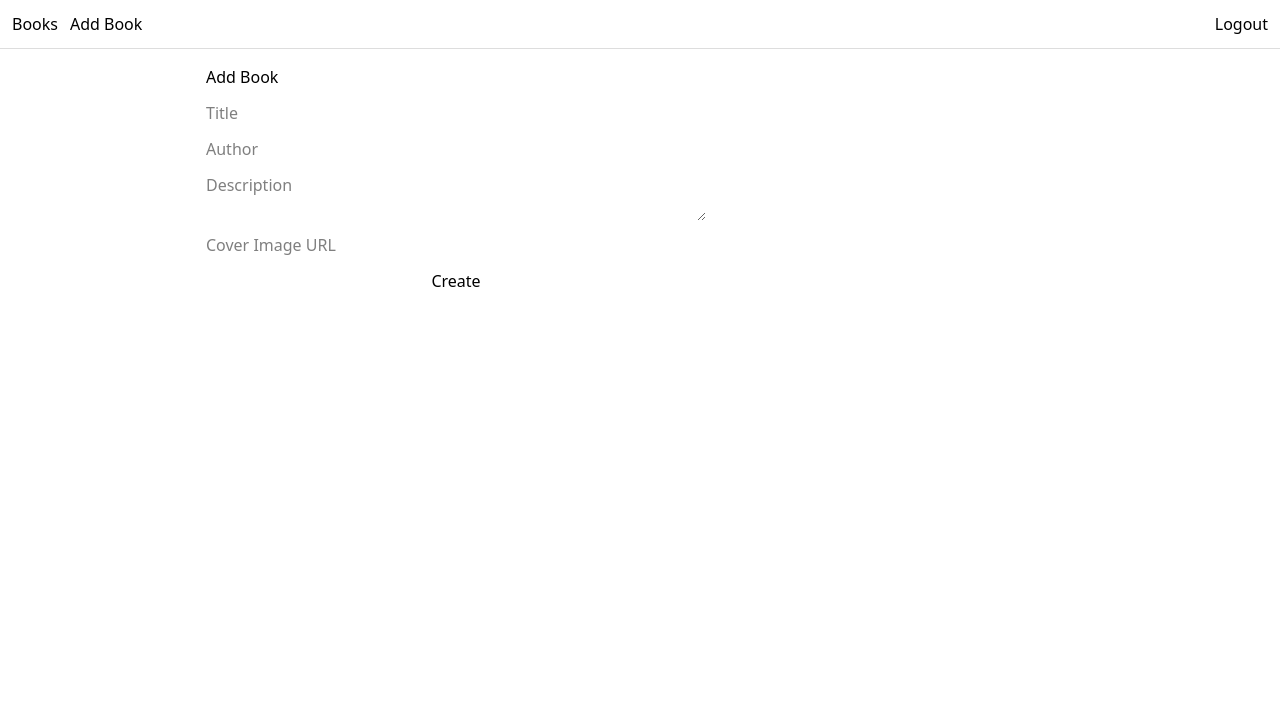
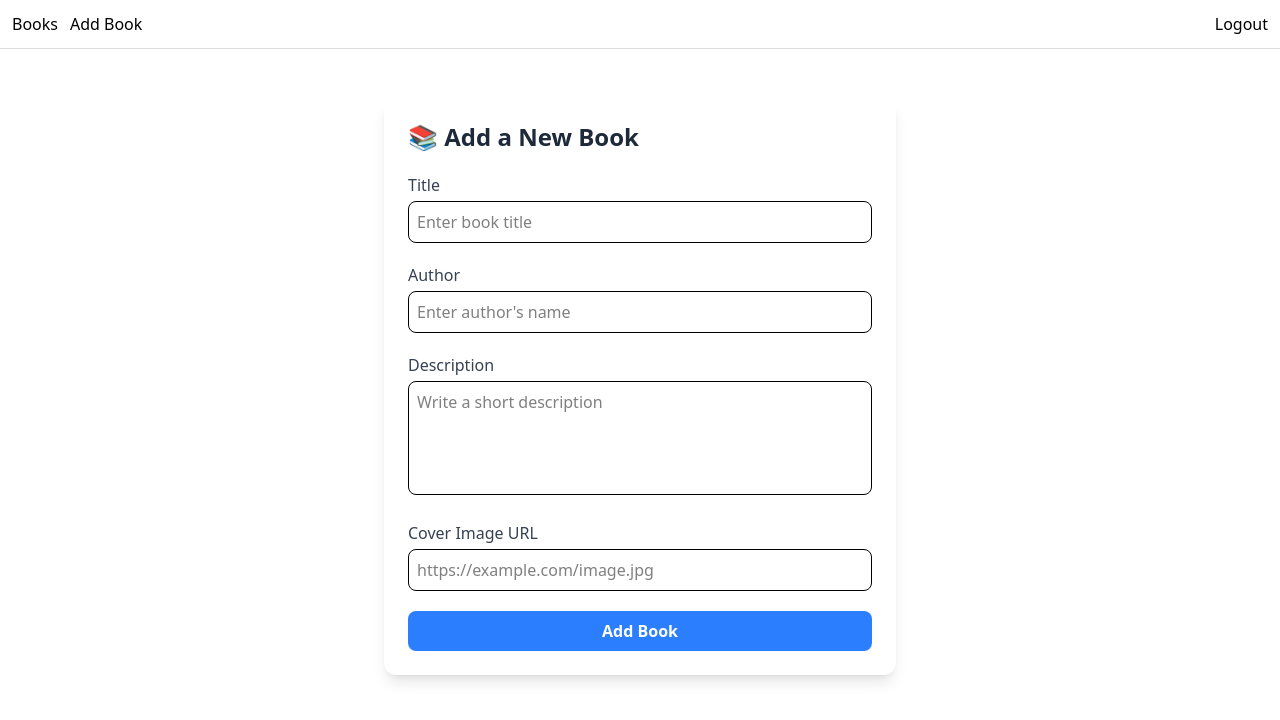
Before and after one commit to savidhps/bookFrontend, a React (Vite) app: page /add in a window 1280 px wide. Shown: the top 720 px of the page. Built offline with nearby package versions, Linux system fonts and the light colour scheme; no server answers; sample sign-in values are in the browser's storage.

Commit message:
booklist and login

```diff
--- a/src/pages/AddBook.jsx
+++ b/src/pages/AddBook.jsx
@@ -22,14 +22,81 @@ export default function AddBook() {
   }
 
   return (
-    <form onSubmit={onSubmit} style={{ display: 'grid', gap: 12, maxWidth: 500 }}>
-      <h2>Add Book</h2>
-      {error && <div style={{ color: 'red' }}>{error}</div>}
-      <input placeholder="Title" value={title} onChange={e=>setTitle(e.target.value)} required />
-      <input placeholder="Author" value={author} onChange={e=>setAuthor(e.target.value)} required />
-      <textarea placeholder="Description" value={description} onChange={e=>setDescription(e.target.value)} required />
-      <input placeholder="Cover Image URL" value={coverImage} onChange={e=>setCoverImage(e.target.value)} required />
-      <button type="submit">Create</button>
-    </form>
+    <div className="flex justify-center items-center py-8 px-4">
+      <form
+        onSubmit={onSubmit}
+        className="bg-white shadow-lg rounded-xl p-6 w-full max-w-lg space-y-5"
+      >
+        <h2 className="text-2xl font-bold text-gray-800">📚 Add a New Book</h2>
+
+        {error && (
+          <div className="bg-red-100 text-red-700 p-3 rounded-md">
+            {error}
+          </div>
+        )}
+
+        <div>
+          <label className="block text-gray-700 font-medium mb-1">Title</label>
+          <input
+            type="text"
+            placeholder="Enter book title"
+            value={title}
+            onChange={(e) => setTitle(e.target.value)}
+            required
+            className="w-full border rounded-lg p-2 focus:ring-2 focus:ring-blue-400 outline-none"
+          />
+        </div>
+
+        <div>
+          <label className="block text-gray-700 font-medium mb-1">Author</label>
+          <input
+            type="text"
+            placeholder="Enter author's name"
+            value={author}
+            onChange={(e) => setAuthor(e.target.value)}
+            required
+            className="w-full border rounded-lg p-2 focus:ring-2 focus:ring-blue-400 outline-none"
+          />
+        </div>
+
+        <div>
+          <label className="block text-gray-700 font-medium mb-1">Description</label>
+          <textarea
+            placeholder="Write a short description"
+            value={description}
+            onChange={(e) => setDescription(e.target.value)}
+            required
+            rows="4"
+            className="w-full border rounded-lg p-2 focus:ring-2 focus:ring-blue-400 outline-none resize-none"
+          />
+        </div>
+
+        <div>
+          <label className="block text-gray-700 font-medium mb-1">Cover Image URL</label>
+          <input
+            type="url"
+            placeholder="https://example.com/image.jpg"
+            value={coverImage}
+            onChange={(e) => setCoverImage(e.target.value)}
+            required
+            className="w-full border rounded-lg p-2 focus:ring-2 focus:ring-blue-400 outline-none"
+          />
+          {coverImage && (
+            <img
+              src={coverImage}
+              alt="Preview"
+              className="mt-3 w-32 h-40 object-cover rounded-md border"
+            />
+          )}
+        </div>
+
+        <button
+          type="submit"
+          className="w-full bg-blue-500 hover:bg-blue-600 text-white font-semibold py-2 rounded-lg transition"
+        >
+          Add Book
+        </button>
+      </form>
+    </div>
   )
 }
--- a/src/pages/BookDetails.jsx
+++ b/src/pages/BookDetails.jsx
@@ -17,7 +17,7 @@ export default function BookDetails() {
       const { data } = await api.get(`/api/books/${id}`)
       setBook(data.book)
       setReviews(data.reviews || [])
-    } catch (err) {
+    } catch {
       setError('Failed to load book')
     }
   }
@@ -37,44 +37,84 @@ export default function BookDetails() {
     }
   }
 
-  if (!book) return <div>Loading...</div>
+  if (!book) return <div className="text-center py-6">Loading...</div>
 
   return (
-    <div style={{ display: 'grid', gap: 16 }}>
-      <div style={{ display: 'grid', gridTemplateColumns: '200px 1fr', gap: 16 }}>
-        <img src={book.coverImage} alt={book.title} style={{ width: 200, height: 280, objectFit: 'cover', borderRadius: 6 }} />
+    <div className="p-6 space-y-8">
+      {/* Book Info */}
+      <div className="grid md:grid-cols-[200px_1fr] gap-6 bg-white p-6 rounded-lg shadow">
+        <img
+          src={book.coverImage}
+          alt={book.title}
+          className="w-52 h-72 object-cover rounded"
+        />
         <div>
-          <h2>{book.title}</h2>
-          <p style={{ opacity: 0.7 }}>by {book.author}</p>
-          <p>{book.description}</p>
+          <h2 className="text-3xl font-bold">{book.title}</h2>
+          <p className="text-gray-600 mb-3">by {book.author}</p>
+          <p className="text-gray-800">{book.description}</p>
         </div>
       </div>
 
-      <h3>Reviews</h3>
-      <div style={{ display: 'grid', gap: 8 }}>
-        {reviews.length === 0 && <div>No reviews yet</div>}
-        {reviews.map((r) => (
-          <div key={r._id} style={{ border: '1px solid #eee', padding: 10, borderRadius: 6 }}>
-            <strong>Rating:</strong> {r.rating} / 5
-            <div>{r.comment}</div>
-            <small style={{ opacity: 0.7 }}>by {r.user?.name || 'Anonymous'}</small>
-          </div>
-        ))}
+      {/* Reviews Section */}
+      <div>
+        <h3 className="text-2xl font-semibold mb-4">Reviews</h3>
+        <div className="space-y-4">
+          {reviews.length === 0 && (
+            <div className="text-gray-500 italic">No reviews yet</div>
+          )}
+          {reviews.map((r) => (
+            <div
+              key={r._id}
+              className="border border-gray-200 rounded-lg p-4 bg-white shadow-sm"
+            >
+              <div className="flex items-center justify-between">
+                <span className="font-semibold text-yellow-500">
+                  ⭐ {r.rating} / 5
+                </span>
+                <small className="text-gray-500">
+                  by {r.user?.name || 'Anonymous'}
+                </small>
+              </div>
+              <p className="mt-2 text-gray-700">{r.comment}</p>
+            </div>
+          ))}
+        </div>
       </div>
 
+      {/* Add Review Form */}
       {authed() && (
-        <form onSubmit={submitReview} style={{ display: 'grid', gap: 10, maxWidth: 420, marginTop: 12 }}>
-          <h4>Add a Review</h4>
-          {error && <div style={{ color: 'red' }}>{error}</div>}
-          <select value={rating} onChange={(e)=>setRating(e.target.value)} required>
+        <form
+          onSubmit={submitReview}
+          className="bg-white p-6 rounded-lg shadow space-y-4 max-w-lg"
+        >
+          <h4 className="text-xl font-semibold">Add a Review</h4>
+          {error && <div className="bg-red-100 text-red-600 p-2 rounded">{error}</div>}
+          <select
+            value={rating}
+            onChange={(e) => setRating(e.target.value)}
+            required
+            className="w-full border rounded px-3 py-2 focus:outline-none focus:ring focus:ring-blue-300"
+          >
             <option value={5}>5</option>
             <option value={4}>4</option>
             <option value={3}>3</option>
             <option value={2}>2</option>
             <option value={1}>1</option>
           </select>
-          <textarea placeholder="Comment" value={comment} onChange={(e)=>setComment(e.target.value)} required />
-          <button type="submit">Submit Review</button>
+          <textarea
+            placeholder="Write your comment..."
+            value={comment}
+            onChange={(e) => setComment(e.target.value)}
+            required
+            className="w-full border rounded px-3 py-2 focus:outline-none focus:ring focus:ring-blue-300"
+            rows={4}
+          />
+          <button
+            type="submit"
+            className="bg-blue-500 text-white py-2 px-4 rounded hover:bg-blue-600 transition w-full"
+          >
+            Submit Review
+          </button>
         </form>
       )}
     </div>
```
